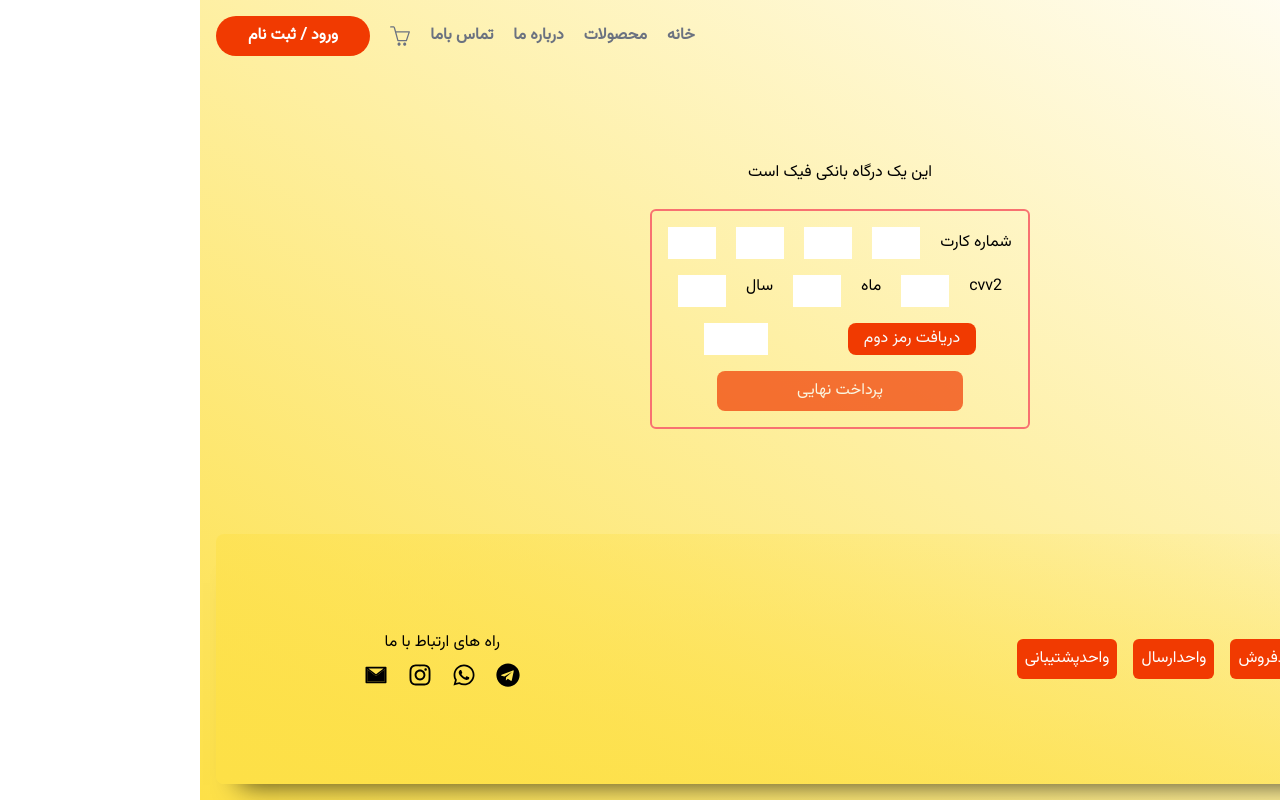
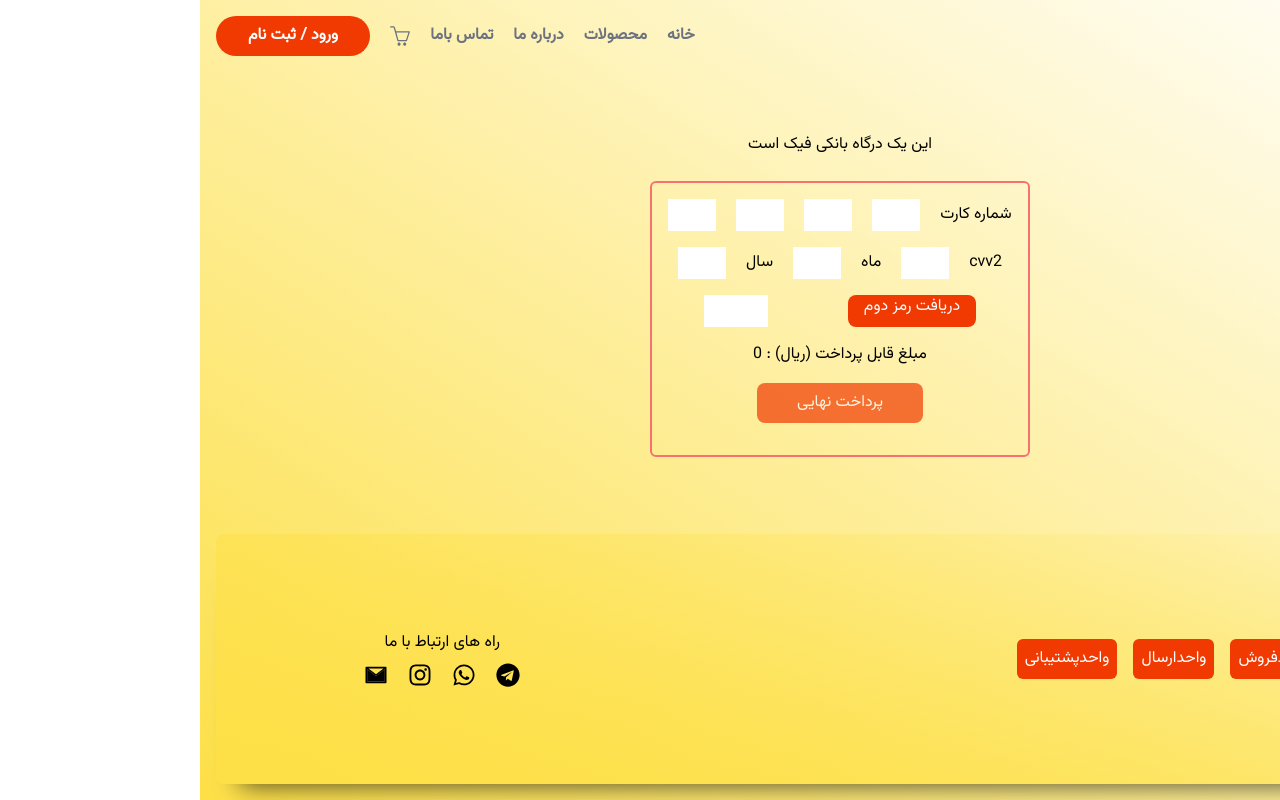
Before and after one commit to ghiyaee/next14Markrt, a Next.js app: page /checkOut in a window 1280 px wide. Built offline with nearby package versions, Linux system fonts and the light colour scheme.

Commit message:
update ckeckOut and bank

```diff
--- a/src/app/checkOut/page.js
+++ b/src/app/checkOut/page.js
@@ -1,8 +1,16 @@
 'use client';
-import Link from 'next/link';
-import { useState, useRef, useEffect } from 'react';
+import { useState, useRef, useEffect, useContext } from 'react';
+import { ContextStore } from '@/context/contextStore';
+import bank from '@/controller/bank/Bank';
+import FadeLoader from 'react-spinners/FadeLoader';
+import { useRouter } from 'next/navigation';
 function CheckOut() {
+  const router=useRouter()
+  const { state } = useContext(ContextStore);
+  const { cartItem, userConnect } = state;
   const [isActive, setIsActive] = useState(false);
+  const [isCheck, setIsCheck] = useState(true);
+  const [loading, setLoading] = useState(false);
   const [inputs, setInputs] = useState({
     input1: '',
     input2: '',
@@ -13,6 +21,18 @@ function CheckOut() {
     input7: '',
     input8: '',
   });
+  const [cash, setCash] = useState();
+  const manyTotal = cartItem.reduce(
+    (a, c) =>
+      a +
+      Number(c.quantity ? c.quantity : c.product_id.quantity) *
+        Number(c.product_id ? c.product_id?.price : c.price) +
+      (Number(c.quantity ? c.quantity : c.product_id.quantity) *
+        Number(c.product_id ? c.product_id?.price : c.price) *
+        9) /
+        100,
+    0
+  );
   const input1Ref = useRef(null);
   const input2Ref = useRef(null);
   const input3Ref = useRef(null);
@@ -42,11 +62,43 @@ function CheckOut() {
       setIsActive(true);
     }
   }, [inputs]);
-
+  useEffect(() => {
+    setTimeout(() => {
+      setLoading(false);
+    }, 3000);
+  }, [loading]);
   return (
-    <section className="flex justify-center items-center container flex-col m-auto gap-6 ">
+    <>
+      {loading ? (
+        <div className="flex justify-center items-center gap-5  text-2xl">
+          در حال پردازش ...
+          <FadeLoader color={'#f41d3e'} loading={loading} size={100} />
+        </div>
+      ) : (
+        <section
+          className={`${
+            isCheck
+              ? 'pointer-events-auto opacity-100'
+              : 'pointer-events-none opacity-70'
+          } flex justify-center items-center container flex-col m-auto gap-6 `}
+        >
           <h3>این یک درگاه بانکی فیک است </h3>
-      <div className="flex flex-col gap-4 border-2 rounded-md border-red-400 p-4 items-center">
+          <form
+            onSubmit={async (e) => {
+              e.preventDefault();
+                setIsCheck(false);
+                setLoading(true)
+                setIsActive(false)
+              const { cash } = await bank({ inputs, manyTotal, userConnect });
+                setCash(cash);
+                 setTimeout(() => {
+                   if (cash === 'خرید شما با موفقیت انجام شد') {
+                     router.push('/');
+                   }
+                 }, 5000);
+            }}
+            className="flex flex-col gap-4 border-2 rounded-md border-red-400 p-4 items-center"
+          >
             <div className="flex gap-5 items-center">
               <p>شماره کارت</p>
               <input
@@ -87,7 +139,7 @@ function CheckOut() {
                 autoFocus
               />
             </div>
-        <div className="flex gap-5">
+            <div className="flex gap-5 items-center">
               <p>cvv2</p>
               <input
                 className="w-12 h-8 text-center"
@@ -120,9 +172,9 @@ function CheckOut() {
               />
             </div>
             <div className="flex gap-20">
-          <button className="bg-primary text-gray-50 px-4 py-0 rounded-lg">
+              <span className="bg-primary text-gray-50 px-4 py-0 rounded-lg">
                 دریافت رمز دوم
-          </button>
+              </span>
               <input
                 className="w-16 h-8 text-center"
                 type="password"
@@ -134,18 +186,21 @@ function CheckOut() {
                 autoComplete="new-password"
               />
             </div>
-        <Link
-          href={'/'}
-          className={`bg-primary text-gray-50 px-20 py-2 rounded-lg ${
+            <p>مبلغ قابل پرداخت (ریال) : {manyTotal}</p>
+            <button
+              className={`bg-primary text-gray-50 px-10 py-2 rounded-lg ${
                 isActive
                   ? 'pointer-events-auto opacity-100'
                   : 'pointer-events-none opacity-70'
               }`}
             >
               پرداخت نهایی
-        </Link>
-      </div>
+            </button>
+            <p>{cash}</p>
+          </form>
         </section>
+      )}
+    </>
   );
 }
 
--- a/src/components/layout/ListProducts.jsx
+++ b/src/components/layout/ListProducts.jsx
@@ -4,12 +4,15 @@ import data from '../../../data';
 const dbConnect = require('@/dbConnect');
 const Product = require('@/models/products').default;
 import Link from 'next/link';
+import InfoBank from '@/models/infoBank';
 
 async function ListProducts() {
   await dbConnect();
   // await Product.deleteMany({})
   // await Product.insertMany(data.products)
   // await Comment.deleteMany({});
+  // await InfoBank.deleteMany({})
+  // await InfoBank.insertMany(data.infoBank)
   const products = await Product.find();
   return (
     <section
--- a/src/components/layout/Login.jsx
+++ b/src/components/layout/Login.jsx
@@ -5,7 +5,7 @@ import { useContext, useState } from 'react';
 import { ContextStore } from '@/context/contextStore';
 import handelLogin from './HandelLogin';
 import { useRouter } from 'next/navigation';
-import { handelBasket, handelBasketDb } from '../../controller/basket/BasketDb';
+// import { handelBasket, handelBasketDb } from '../../controller/basket/BasketDb';
 function Login() {
   const router = useRouter();
   const { state, dispatch } = useContext(ContextStore);
--- /dev/null
+++ b/src/controller/bank/Bank.jsx
@@ -0,0 +1,24 @@
+'use server';
+import InfoBank from '@/models/infoBank';
+const bank = async (data) => {
+  const { inputs, userConnect, manyTotal } = data;
+    const newDate = await InfoBank.findOne();
+  if (
+    Number(inputs.input1) === newDate.input1 &&
+    Number(inputs.input2) === newDate.input4 &&
+    Number(inputs.input5) === newDate.input5 &&
+    Number(inputs.input6) === newDate.input6 &&
+    Number(inputs.input7) === newDate.input7 &&
+    Number(inputs.input8) === newDate.input8 &&
+    newDate.cash >= manyTotal
+  ) {
+      newDate.cash -= manyTotal
+      newDate.user_id = userConnect[0]._id
+      await newDate.save()
+     return{cash:'خرید شما با موفقیت انجام شد'}
+    }
+    if (newDate.cash < manyTotal) {
+        return { cash: 'متاسفانه کسر موجودی دارید' };
+    }
+};
+export default bank;
--- /dev/null
+++ b/src/models/infoBank.js
@@ -0,0 +1,21 @@
+import mongoose from "mongoose";
+import User from "./user";
+const infoBankSchema = new mongoose.Schema(
+  {
+    input1: { type: Number, default: 1111 },
+    input2: { type: Number, default: 1111 },
+    input3: { type: Number, default: 1111 },
+    input4: { type: Number, default: 1111 },
+    input5: { type: Number, default: 1111 },
+    input6: { type: Number, default: 11 },
+    input7: { type: Number, default: 11 },
+    input8: { type: Number, default: 111111 },
+    user_id: { type: mongoose.Schema.Types.ObjectId, ref: 'User' },
+    cash: { type: Number, default: 300000000 },
+  },
+  {
+    timestamps: true,
+  }
+);
+const InfoBank = mongoose.model('InfoBank', infoBankSchema);
+export default InfoBank
```
Also changed, not shown: data.js (+12 -0 lines). Lines whose indentation alone changed are shown as unchanged.
